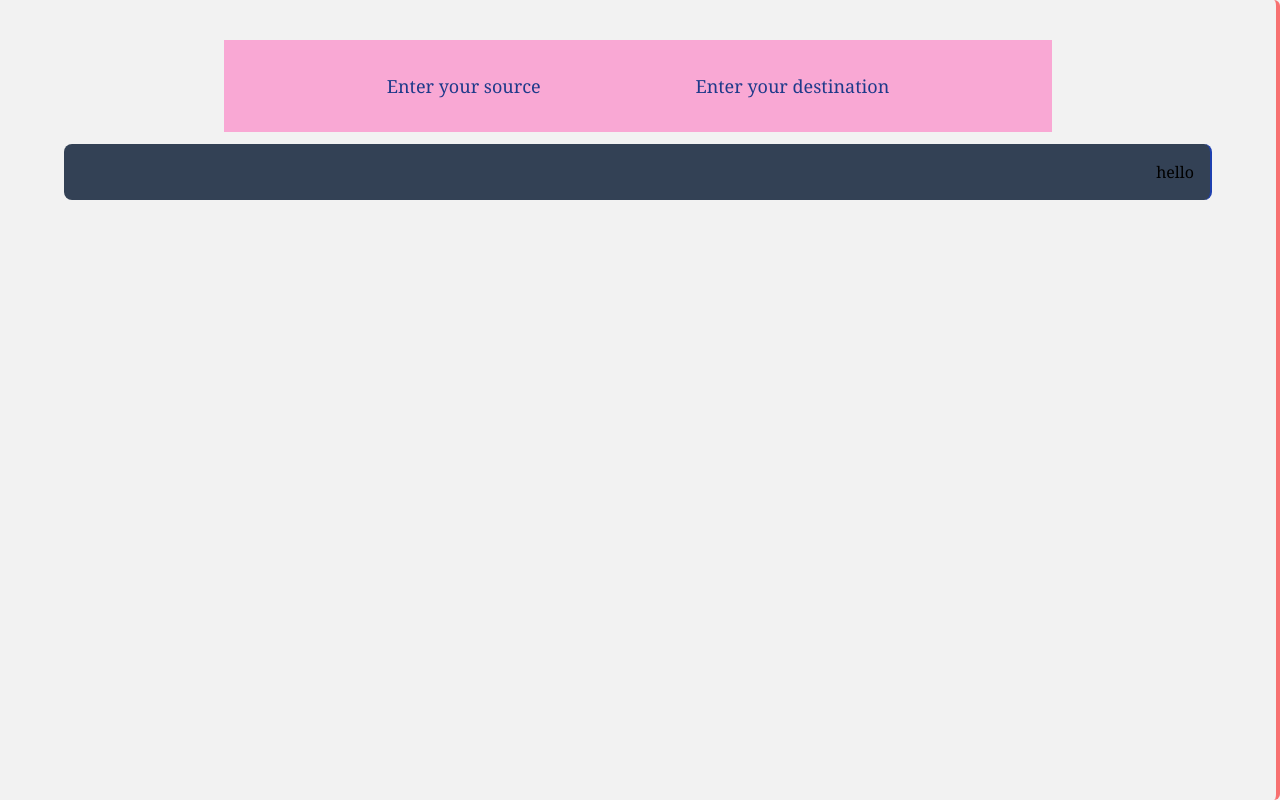
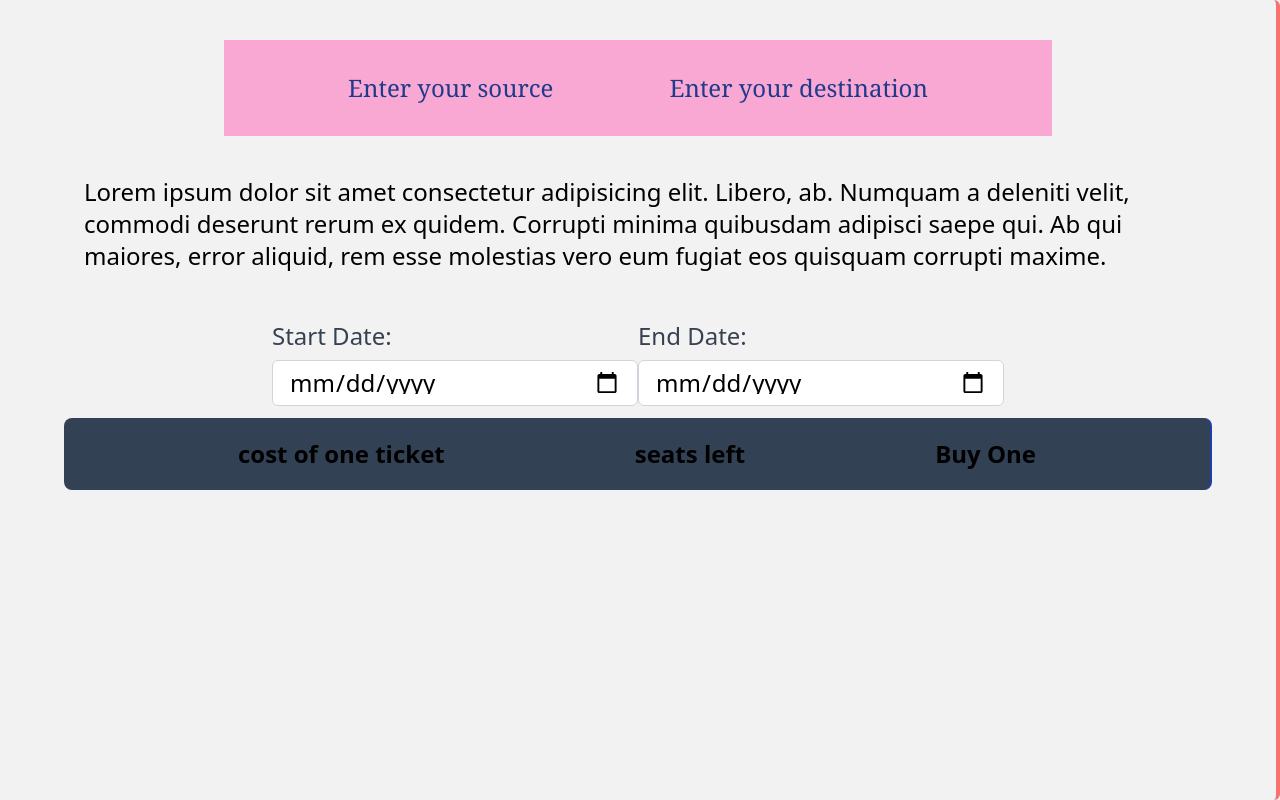
Before and after one commit to chandhuDev/pack-your-bags-react, a React (Create React App) app: page /productDetails/1 in a window 1280 px wide. Built offline with nearby package versions, Linux system fonts and the light colour scheme.

Commit message:
added the cost ,description, some layout for the product detailspage

```diff
--- a/src/ProductDetails/ProductDetails.jsx
+++ b/src/ProductDetails/ProductDetails.jsx
@@ -1,7 +1,7 @@
 import React from 'react'
 import { useParams,useLocation } from 'react-router-dom';
 import { useQuery, gql,useMutation } from '@apollo/client';
-import Input from '../Input/Input';
+
 
 
 
@@ -32,13 +32,43 @@ const ProductDetails = () => {
 
   return (
     <>
-      <div className='h-screen w-full px-16 py-10 border-r-4 border-red-400 rounded-md'>
+      <div className='h-screen w-full px-16 py-10 border-r-4 border-red-400 rounded-md text-2xl'>
           <div className='flex flex-row px-2 py-2 justify-evenly mx-40 items-center bg-pink-300'>
-             <h4 className='text-lg font-serif text-center text-blue-900 py-6'>Enter your source</h4>
-             <h4 className='text-lg font-serif text-center text-blue-900 py-6'>Enter your destination</h4>
+             <h4 className=' font-serif text-center text-blue-900 py-6'>Enter your source</h4>
+             <h4 className=' font-serif text-center text-blue-900 py-6'>Enter your destination</h4>
           </div>
-          <div className='w-full h-max my-3 p-4 border-r-2 rounded-lg border-blue-800 bg-slate-700'>
-           <h4 className='font-serif text-right font-medium'>hello</h4>
+          <div className='my-5 p-5'>
+            <h5>Lorem ipsum dolor sit amet consectetur adipisicing elit. Libero, ab. Numquam a deleniti velit, commodi deserunt rerum ex quidem. Corrupti minima quibusdam adipisci saepe qui. Ab qui maiores, error aliquid, rem esse molestias vero eum fugiat eos quisquam corrupti maxime.</h5>
+          </div>
+          <div className='flex flex-row  mx-52 mt-7  items-center'>
+            <div className='flex-1'>
+          <label className="block font-medium text-gray-700 mb-2 span" for="date">
+          Start Date:
+         </label>
+          <input
+            type="date"
+              id="date"
+             name="date"
+            className="bg-white focus:outline-none span focus:shadow-outline-blue border border-gray-300 rounded-md py-2 px-4 block w-full appearance-none leading-5"
+           />
+           </div>
+           <div className='flex-1'>
+          <label className="block font-medium text-gray-700 mb-2" for="date">
+          End Date:
+         </label>
+          <input
+            type="date"
+              id="date"
+             name="date"
+            className="bg-white focus:outline-none focus:shadow-outline-blue border border-gray-300 rounded-md py-2 px-4 block w-full appearance-none leading-5"
+           />
+           </div>
+
+          </div>
+          <div className='w-full h-max my-3 py-5 mx-auto flex gap-x-4 items-start justify-evenly text-2xl font-bold text-center border-r-2 rounded-lg border-blue-800 bg-slate-700'>
+           <h4>cost of one ticket</h4>
+           <h5>seats left</h5>
+           <button className=''>Buy One</button>
           </div>
 
       </div>
```
